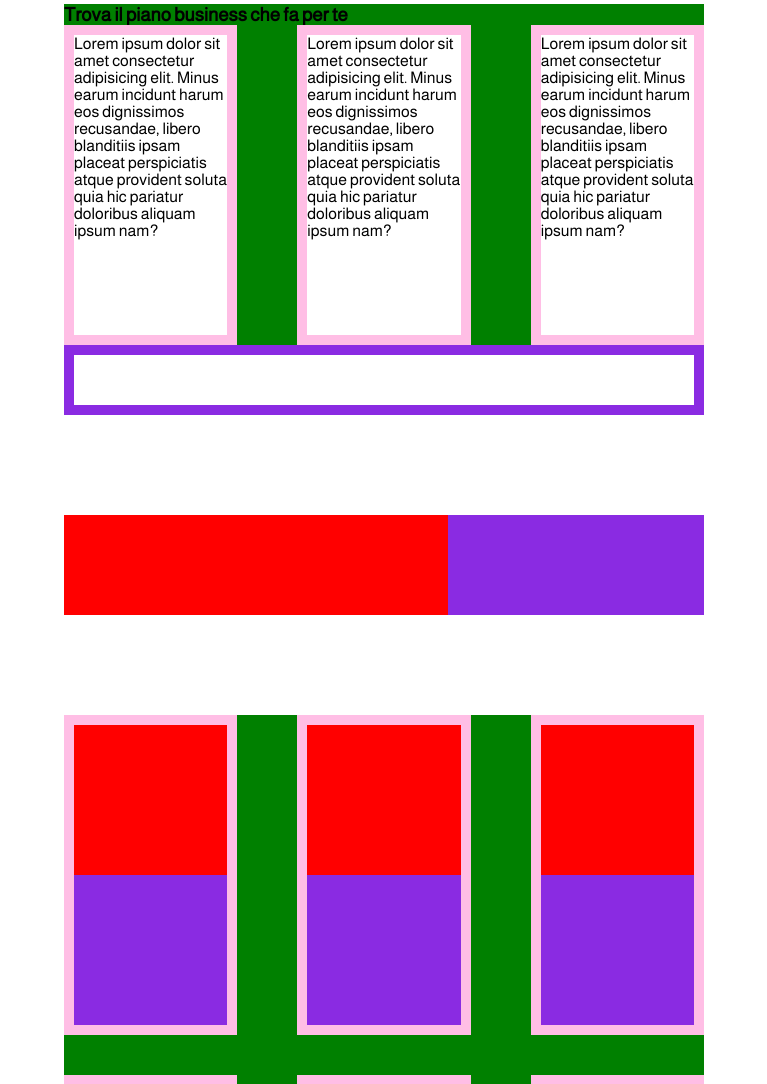
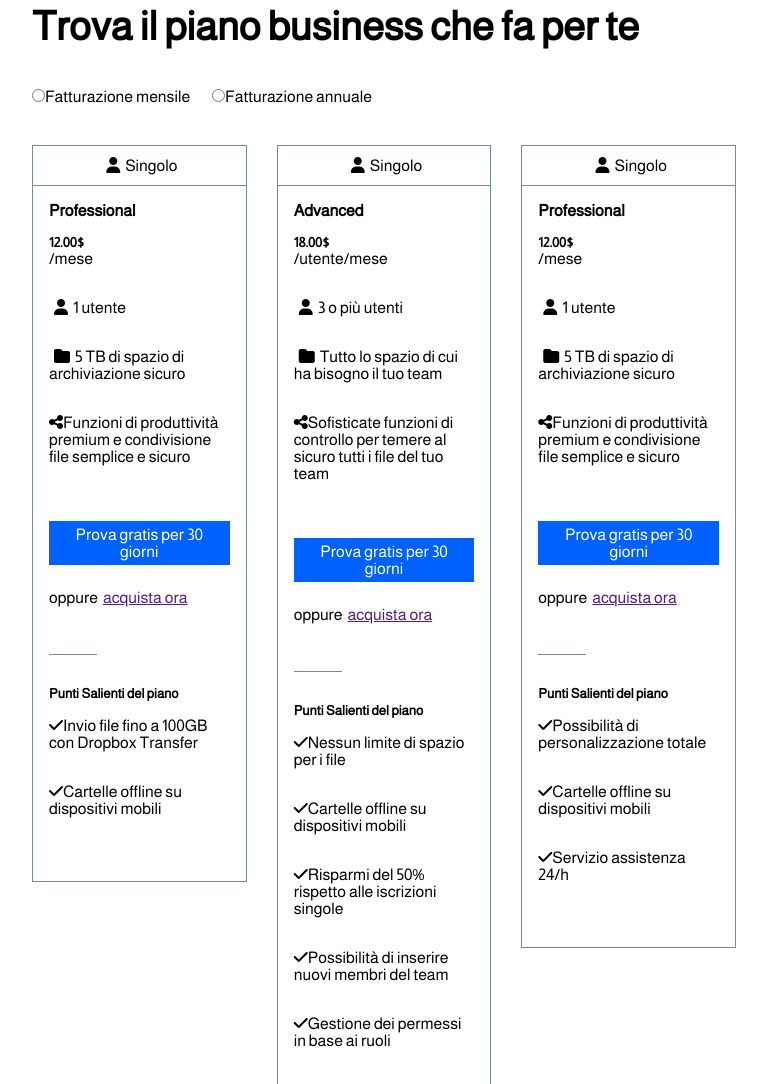
Before and after one commit to LorenzoEmanuele00/htmlcss-dropbox, a plain HTML site: page index.html in a window 1280 px wide. Shown: the part 754-1838 px from the top of the page, without its empty margins (256-1023 px from the left). Drawn offline with Linux system fonts and the light colour scheme.

Commit message:
work in progress plan section

```diff
--- a/css/style.css
+++ b/css/style.css
@@ -14,10 +14,10 @@ img {
 
 /* COMMON */
 .container {
-    width: 50%;
+    width: 55%;
     margin: 0 auto;
     /* debug */
-    background-color: green;
+    /* background-color: green; */
 }
 
 .container-hero-foot {
@@ -38,9 +38,24 @@ img {
 }
 
 .blu-button {
+    /* display: inline-block; */
     background-color: #0161ff;
     color: white;
     padding: 5px 10px;
+}
+
+.space {
+    margin: 0 5px;
+}
+
+header li,
+.hero li {
+list-style-type: none;
+}
+
+header a,
+.hero a {
+    text-decoration: none;
 }
 
 
@@ -49,6 +64,7 @@ header {
     width: 100%;
     height: 60px;
     position: fixed;
+    z-index: 2;
     background-color: white;
 
 }
@@ -73,13 +89,8 @@ nav{
     gap: 1rem;
 }
 
-li {
-list-style-type: none;
-}
-
-a {
-    text-decoration: none;
-    color: gray;
+nav a {
+    color: lightslategray;
 }
 
 
@@ -120,22 +131,81 @@ a {
 
 
 /* MAIN */
+.plans h2{
+    font-size: 2.5rem;
+}
+
+/* checkbox */
+.chose {
+    margin: 2.5rem 0;
+}
+
+.chose span {
+    display: inline-block;
+    width: 1rem;
+}
+
 .flex-plan {
-    gap: 40px;
+    gap: 20px;
     justify-content: space-between;
 }
 
 .col {
-    width: calc( 100% / 3 - 40px )  ;
-    /* debug */
-    min-height: 300px;
-    background-color: rgb(255, 190, 229);
-    padding: 10px;
+    width: calc( 100% / 3 - 20px );
 }
+
+/* cards content */
+.card-top {
+    border: 1px solid lightslategray;
+    text-align: center;
+    padding: .7rem;
+}
+
 .card {
-    /* debug */
-    min-height: 300px;
-    background-color: white;
+    position: relative;
+    padding: 1rem;
+    border-right: 1px solid lightslategray;
+    border-left: 1px solid lightslategray;
+}
+
+.buy-now {
+    text-decoration: underline;
+}
+
+.button-card {
+    display: inline-block;
+    text-align: center;
+    width: 100%;
+    margin: 1.5rem 0;
+}
+
+.card > h4,
+.card-bottom > h4,
+.card-bottom > h5 {
+    padding-bottom: 1rem;
+}
+
+.card > p,
+.card-bottom > p{
+    padding-bottom: 2rem;
+
+}
+
+.card::after {
+    content: "";
+    background:lightslategray;
+    position: absolute;
+    bottom: -1px;
+    left: 1rem;
+    height: 1px;
+    width: 3rem;
+}
+
+.card-bottom {
+    padding: 2rem 1rem;
+    border-bottom: 1px solid lightslategray;
+    border-right: 1px solid lightslategray;
+    border-left: 1px solid lightslategray;
 }
 
 .horizontal-col {
--- a/index.html
+++ b/index.html
@@ -58,24 +58,79 @@
     <!-- main -->
     <main>
         <!-- Chose your plan -->
-        <section class="container space-below">
-            <h3>Trova il piano business che fa per te</h3>
+        <section class="container space-below plans">
+            <h2>Trova il piano business che fa per te</h2>
+            <div class="chose">
+                <input name="fact" type="radio">Fatturazione mensile
+                <span></span>
+                <input name="fact" type="radio">Fatturazione annuale
+            </div>
             <div class="flex flex-plan">
                 <div class="col">
+                    <div class="card-top">
+                        <span><i class="fa-solid fa-user space"></i>Singolo</span>
+                    </div>
                     <div class="card">
-                        Lorem ipsum dolor sit amet consectetur adipisicing elit. Minus earum incidunt harum eos dignissimos recusandae, libero blanditiis ipsam placeat perspiciatis atque provident soluta quia hic pariatur doloribus aliquam ipsum nam?
+                        <h4>Professional</h4>
+                        <h5>12.00$</h5>
+                        <p>/mese</p>
+                        <p><i class="fa-solid fa-user space"></i>1 utente</p>
+                        <p><i class="fa-solid fa-folder space"></i>5 TB di spazio di archiviazione sicuro</p>
+                        <p><i class="fa-solid fa-share-nodes"></i>Funzioni di produttività premium e condivisione file semplice e sicuro</p>
+                        <a class="blu-button button-card">Prova gratis per 30 giorni</a>
+                        <p>oppure<a class="buy-now space" href="">acquista ora</a></p>
+                    </div>
+                    <div class="card-bottom">
+                        <h5>Punti Salienti del piano</h5>
+                        <p><i class="fa-solid fa-check"></i>Invio file fino a 100GB con Dropbox Transfer</p>
+                        <p><i class="fa-solid fa-check"></i>Cartelle offline su dispositivi mobili</p>
                     </div>
                 </div>
                 <div class="col">
+                    <div class="card-top">
+                        <span><i class="fa-solid fa-user space"></i>Singolo</span>
+                    </div>
                     <div class="card">
-                        Lorem ipsum dolor sit amet consectetur adipisicing elit. Minus earum incidunt harum eos dignissimos recusandae, libero blanditiis ipsam placeat perspiciatis atque provident soluta quia hic pariatur doloribus aliquam ipsum nam?
+                        <h4>Advanced</h4>
+                        <h5>18.00$</h5>
+                        <p>/utente/mese</p>
+                        <p><i class="fa-solid fa-user space"></i>3 o più utenti</p>
+                        <p><i class="fa-solid fa-folder space"></i>Tutto lo spazio di cui ha bisogno il tuo team</p>
+                        <p><i class="fa-solid fa-share-nodes"></i>Sofisticate funzioni di controllo per temere al sicuro tutti i file del tuo team</p>
+                        <a class="blu-button button-card">Prova gratis per 30 giorni</a>
+                        <p>oppure<a class="buy-now space" href="">acquista ora</a></p>
+                    </div>
+                    <div class="card-bottom">
+                        <h5>Punti Salienti del piano</h5>
+                        <p><i class="fa-solid fa-check"></i>Nessun limite di spazio per i file</p>
+                        <p><i class="fa-solid fa-check"></i>Cartelle offline su dispositivi mobili</p>
+                        <p><i class="fa-solid fa-check"></i>Risparmi del 50% rispetto alle iscrizioni singole</p>
+                        <p><i class="fa-solid fa-check"></i>Possibilità di inserire nuovi membri del team</p>
+                        <p><i class="fa-solid fa-check"></i>Gestione dei permessi in base ai ruoli</p>
                     </div>
                 </div>
                 <div class="col">
+                    <div class="card-top">
+                        <span><i class="fa-solid fa-user space"></i>Singolo</span>
+                    </div>
                     <div class="card">
-                        Lorem ipsum dolor sit amet consectetur adipisicing elit. Minus earum incidunt harum eos dignissimos recusandae, libero blanditiis ipsam placeat perspiciatis atque provident soluta quia hic pariatur doloribus aliquam ipsum nam?
+                        <h4>Professional</h4>
+                        <h5>12.00$</h5>
+                        <p>/mese</p>
+                        <p><i class="fa-solid fa-user space"></i>1 utente</p>
+                        <p><i class="fa-solid fa-folder space"></i>5 TB di spazio di archiviazione sicuro</p>
+                        <p><i class="fa-solid fa-share-nodes"></i>Funzioni di produttività premium e condivisione file semplice e sicuro</p>
+                        <a class="blu-button button-card">Prova gratis per 30 giorni</a>
+                        <p>oppure<a class="buy-now space" href="">acquista ora</a></p>
+                    </div>
+                    <div class="card-bottom">
+                        <h5>Punti Salienti del piano</h5>
+                        <p><i class="fa-solid fa-check"></i>Possibilità di personalizzazione totale</p>
+                        <p><i class="fa-solid fa-check"></i>Cartelle offline su dispositivi mobili</p>
+                        <p><i class="fa-solid fa-check"></i>Servizio assistenza 24/h</p>
                     </div>
                 </div>
+
             </div>
             <div class="horizontal-col">
                 <div class="horizontal-card"></div>
```
